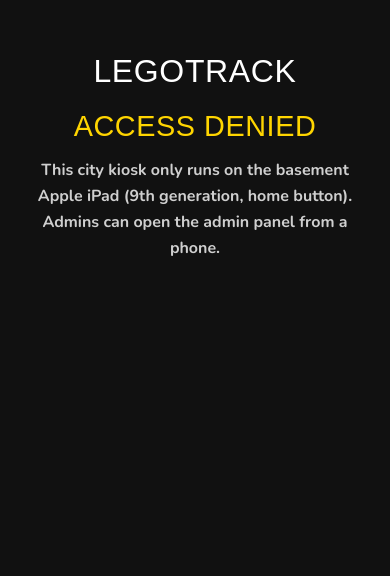
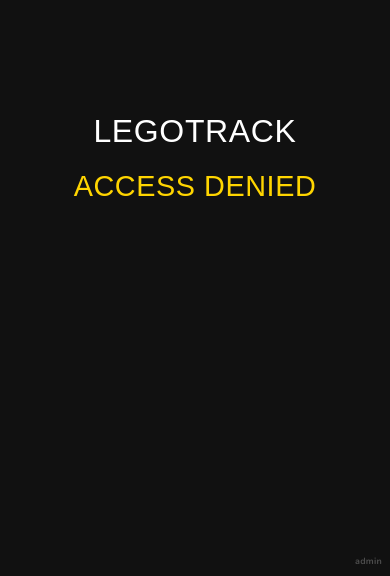
Before and after one commit to 2819-dev/LEGOTRACK, a Next.js app: page /explore in a window 390 px wide. Shown: the part 268-844 px from the top of the page. Built offline with nearby package versions, Linux system fonts and the light colour scheme; a web font is replaced by a local one.

Commit message:
Simplify access denied screen with tiny admin link
Drop the explanation copy and add a faint corner admin shortcut
so phones can still reach login without cluttering the lock screen.

Co-authored-by: Dev <2819-dev@users.noreply.github.com>

```diff
--- a/src/components/DeviceGate.tsx
+++ b/src/components/DeviceGate.tsx
@@ -1,6 +1,7 @@
 "use client";
 
 import { useEffect, useState } from "react";
+import Link from "next/link";
 import { usePathname } from "next/navigation";
 import {
   isAdminAllowedPath,
@@ -39,10 +40,12 @@ export function DeviceGate({ children }: { children: React.ReactNode }) {
         <h1 className="brand-title text-[clamp(1.8rem,6vw,3rem)] text-[var(--brick-yellow)]">
           Access denied
         </h1>
-        <p className="max-w-md text-base font-bold leading-relaxed text-white/80 sm:text-lg">
-          This city kiosk only runs on the basement Apple iPad (9th generation,
-          home button). Admins can open the admin panel from a phone.
-        </p>
+        <Link
+          href="/auth"
+          className="absolute right-2 bottom-2 text-[9px] font-bold tracking-wide text-white/25"
+        >
+          admin
+        </Link>
       </main>
     );
   }
```
